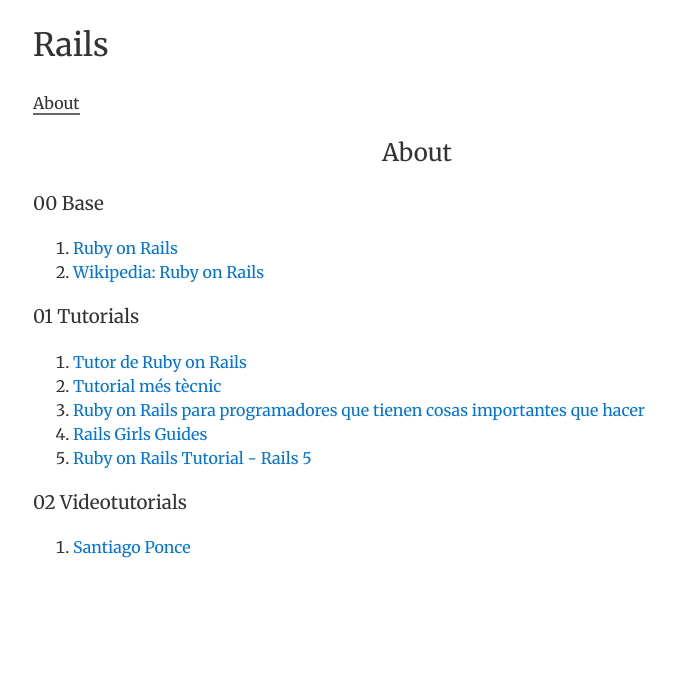
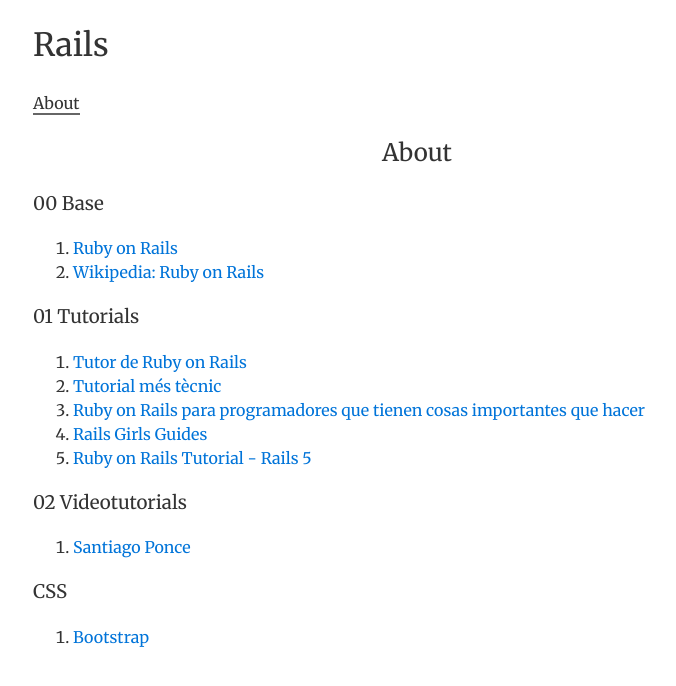
Before and after one commit to inclusa/rails, a Jekyll site: the page built from about.md, in a window 1280 px wide. Shown: the top 686 px of the page, without its empty margins (223-899 px from the left). Built offline with Jekyll 4.4.1, drawn with Linux system fonts in a browser that asks for light colours.

Commit message:
Bootstrap

```diff
--- a/about.md
+++ b/about.md
@@ -21,3 +21,7 @@ permalink: /about/
 ### 02 Videotutorials
 
 1. [Santiago Ponce](http://santipm.com/blog/curso-de-ruby-on-rails-gratis/)
+
+### CSS
+
+1. [Bootstrap](https://launchschool.com/blog/integrating-rails-and-bootstrap-part-1/)
```
